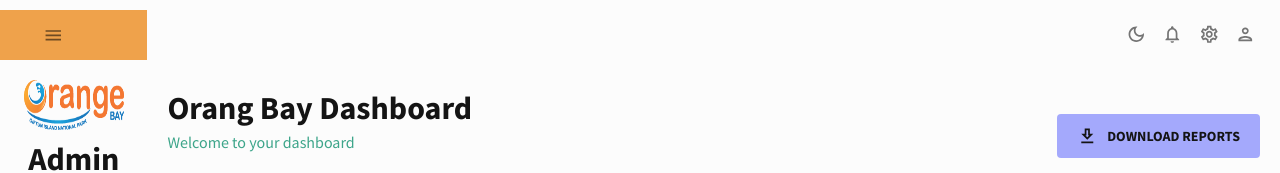
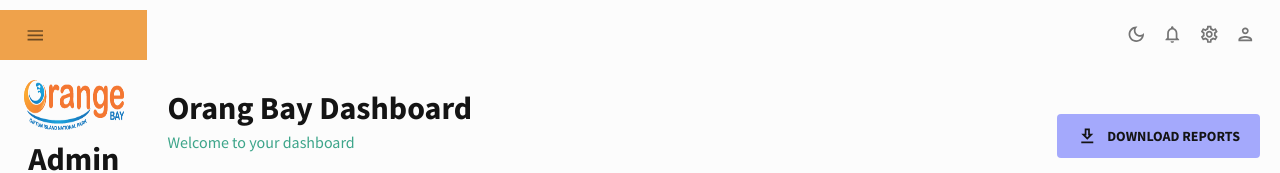
Before and after one commit to sherifhesham74/newdashboard, a React (Create React App) app: page / in a window 1280 px wide. In both pictures the pointer is over the link 73 px from the left and 35 px from the top of the page. Shown: the top 173 px of the page. Built offline with nearby package versions, Linux system fonts and the light colour scheme.

Commit message:
Update sidebar.css

```diff
--- a/src/css/sidebar.css
+++ b/src/css/sidebar.css
@@ -6,5 +6,5 @@
     color: rgb(249, 249, 249) !important; /* Change this to your desired hover color */
     background-color: rgba(237, 152, 54, 0.894) !important; /* Add a background color for the hover state */
     /* You can adjust other styles like padding, border, etc. as needed */
-    /* padding: 2px 5px !important; */
+     padding: 2px 2px !important;
   }
```
